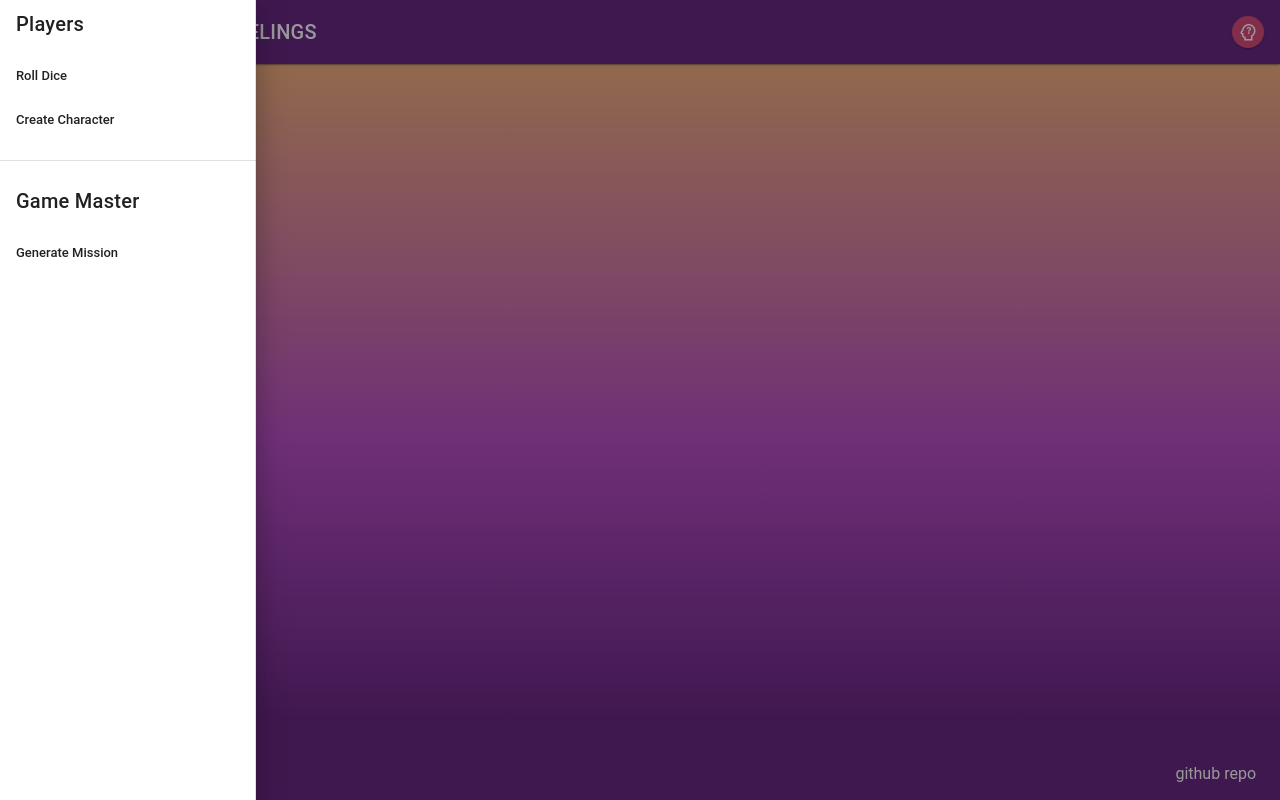
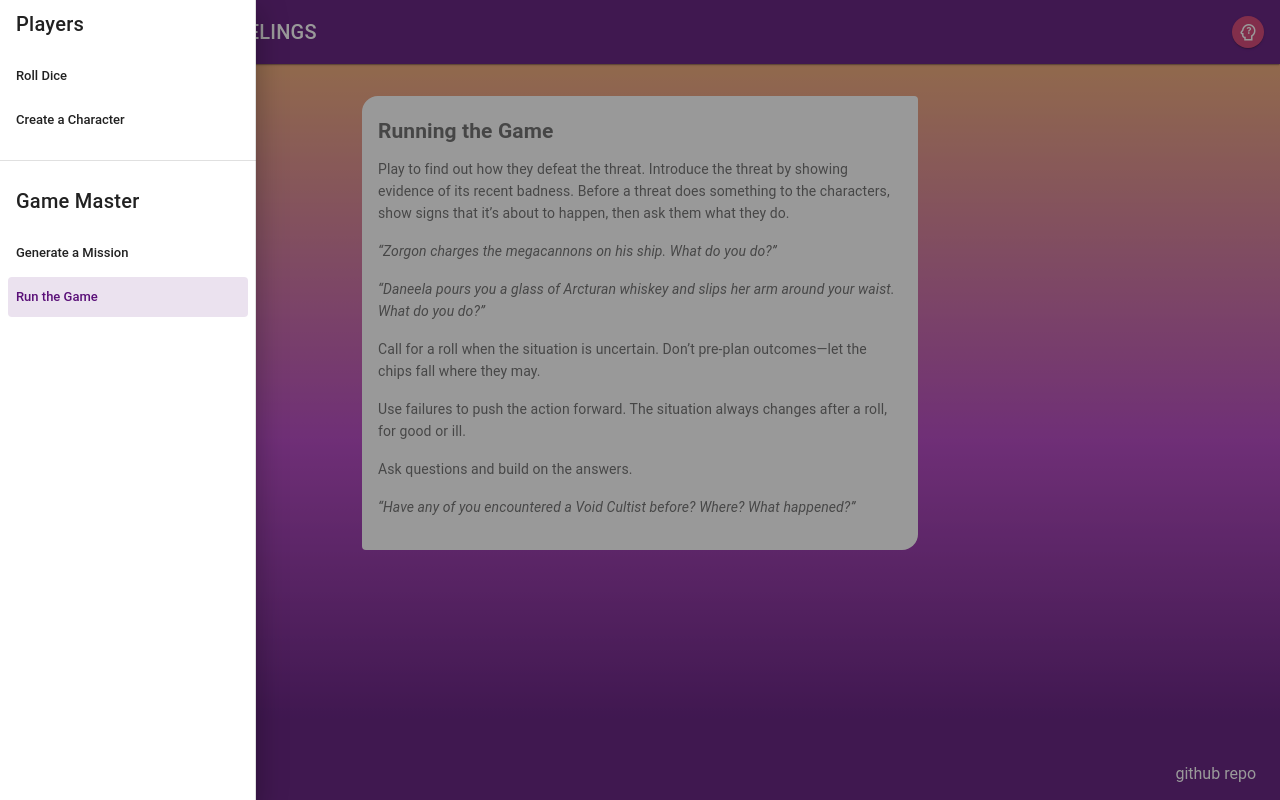
Before and after one commit to mcurren/lasers-feelings-tool, a Vue app: page /run in a window 1280 px wide. Both pictures are taken after a click on the button 28 px from the left and 32 px from the top of the page. Built offline with nearby package versions, Linux system fonts and the light colour scheme; what vue-confetti would draw is missing.

Commit message:
added running the game page

```diff
--- a/src/App.vue
+++ b/src/App.vue
@@ -38,7 +38,7 @@
           </v-list-item>
 
           <v-list-item to="/character">
-            <v-list-item-title>Create Character</v-list-item-title>
+            <v-list-item-title>Create a Character</v-list-item-title>
           </v-list-item>
         </v-list-item-group>
       </v-list>
@@ -59,7 +59,11 @@
           v-model="group"
           active-class="primary--text text--accent-4">
           <v-list-item to="/mission">
-            <v-list-item-title>Generate Mission</v-list-item-title>
+            <v-list-item-title>Generate a Mission</v-list-item-title>
+          </v-list-item>
+
+          <v-list-item to="/run">
+            <v-list-item-title>Run the Game</v-list-item-title>
           </v-list-item>
         </v-list-item-group>
       </v-list>
--- a/src/router/index.js
+++ b/src/router/index.js
@@ -3,6 +3,7 @@ import VueRouter from 'vue-router'
 import Home from '@/views/Home.vue'
 import Mission from '@/views/Mission.vue'
 import Character from '@/views/Character.vue'
+import RunGame from '@/views/RunGame.vue'
 
 Vue.use(VueRouter)
 
@@ -22,6 +23,11 @@ Vue.use(VueRouter)
     name: 'Character',
     component: Character
   },
+  {
+    path: '/run',
+    name: 'Run',
+    component: RunGame
+  },
 ]
 
 const router = new VueRouter({
--- /dev/null
+++ b/src/views/RunGame.vue
@@ -0,0 +1,28 @@
+<template>
+  <div class="game">
+    <section class="mb-2">
+      <v-card
+        flat
+        shaped
+        elevation="0"
+        class="mb-0">
+        <v-card-text>
+          <h2 class="text--h4 mb-4 mt-2">Running the Game</h2>
+          <p>Play to find out how they defeat the threat. Introduce the threat by showing evidence of its recent badness. Before a threat does something to the characters, show signs that it’s about to happen, then ask them what they do.</p>
+          <p><em>“Zorgon charges the megacannons on his ship. What do you do?”</em></p>
+          <p><em>“Daneela pours you a glass of Arcturan whiskey and slips her arm around your waist. What do you do?”</em></p>
+          <p>Call for a roll when the situation is uncertain. Don’t pre-plan outcomes—let the chips fall where they may.</p>
+          <p>Use failures to push the action forward. The situation always changes after a roll, for good or ill.</p>
+          <p>Ask questions and build on the answers.</p>
+          <p><em>“Have any of you encountered a Void Cultist before? Where? What happened?”</em></p>
+        </v-card-text>
+      </v-card>
+    </section>
+  </div>
+</template>
+
+<script>
+export default {
+  name: 'RunGame',
+}
+</script>
```
